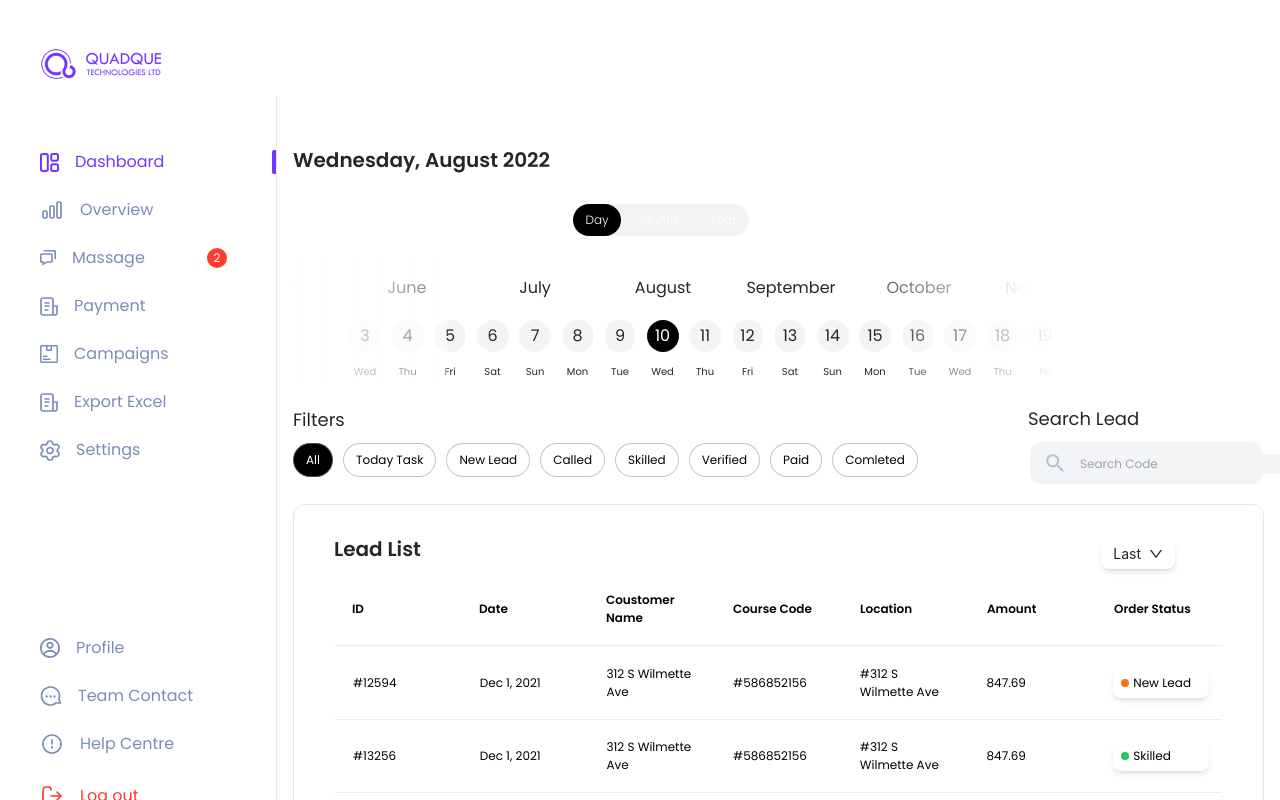
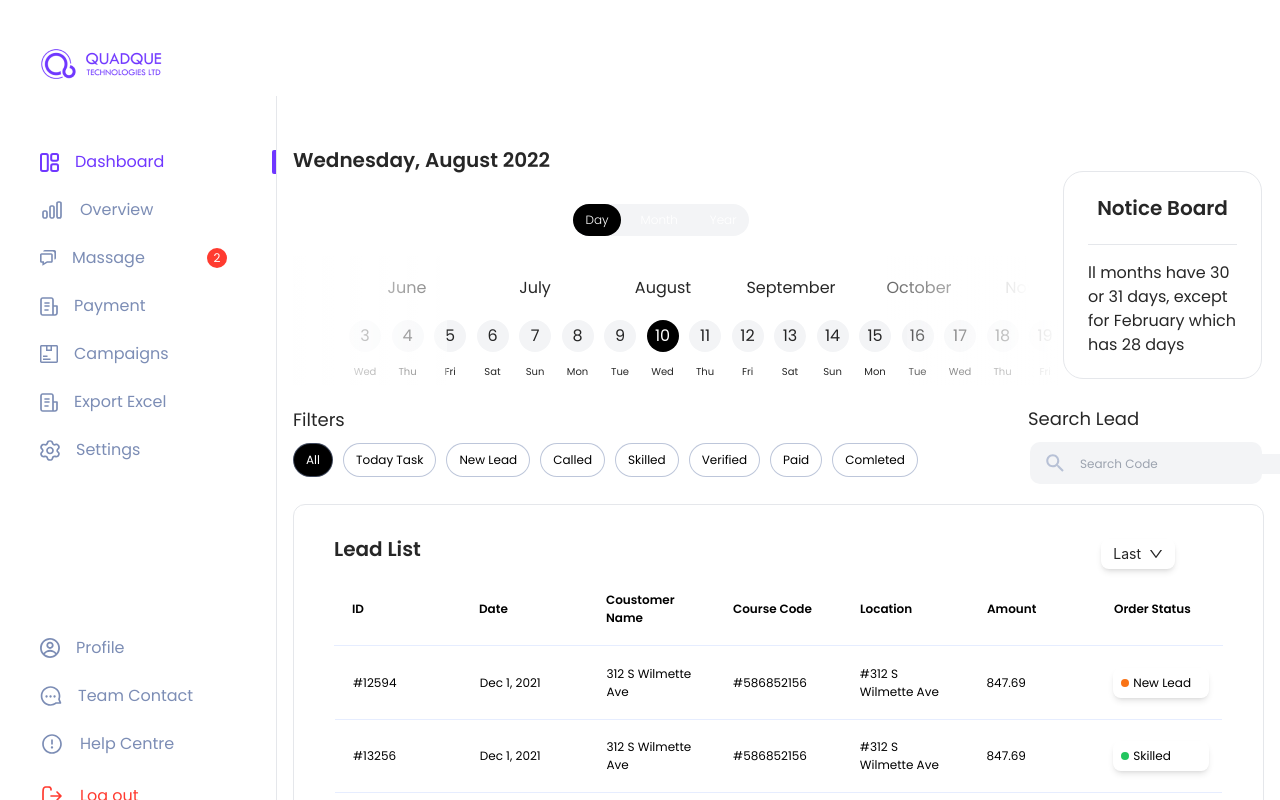
Before and after one commit to mhmalvi/nexus-crm-client, a React (Create React App) app: page / in a window 1280 px wide. Shown: the top 800 px of the page. Built offline with nearby package versions, Linux system fonts and the light colour scheme.

Commit message:
feat: noticeboard added

```diff
--- a/src/Pages/Dashborad/Calendar.jsx
+++ b/src/Pages/Dashborad/Calendar.jsx
@@ -77,10 +77,12 @@ const Calendar = () => {
   ];
 
   return (
+    <div className="flex justify-between items-center">
       <div>
         <div>
           <h1 className="text-xl font-semibold mb-7 leading-8 font-poppins">
-          {weekDays[dayjs().day()]}, {datesInMonth[dayjs().month()].month} 2022
+            {weekDays[dayjs().day()]}, {datesInMonth[dayjs().month()].month}{" "}
+            2022
           </h1>
         </div>
         <div
@@ -210,7 +212,25 @@ const Calendar = () => {
           <div className="calendar-fader-right"></div>
           <div className="calendar-fader-left"></div>
         </div>
-      {/* </div> */}
+      </div>
+
+      <div
+        className="w-84 h-52 mx-0.5 py-2.5 px-6 border"
+        style={{
+          borderRadius: "20px",
+        }}
+      >
+        <div className="py-2.5 border-b">
+          <h1 className="text-xl text-center font-semibold leading-8 font-poppins">
+            Notice Board
+          </h1>
+        </div>
+        <div>
+          <p className="mt-4 text-base leading-6 font-medium font-poppins">
+            ll months have 30 or 31 days, except for February which has 28 days
+          </p>
+        </div>
+      </div>
     </div>
   );
 };
--- a/src/Pages/Dashborad/Filters.jsx
+++ b/src/Pages/Dashborad/Filters.jsx
@@ -65,6 +65,8 @@ const Filters = () => {
           ))}
         </div>
       </div>
+
+      {/* Search Option */}
       <div>
         <h1 className="text-lg leading-7 font-normal font-poppins text-opacity-50">
           Search Lead
```
Lines whose indentation alone changed are shown as unchanged.
